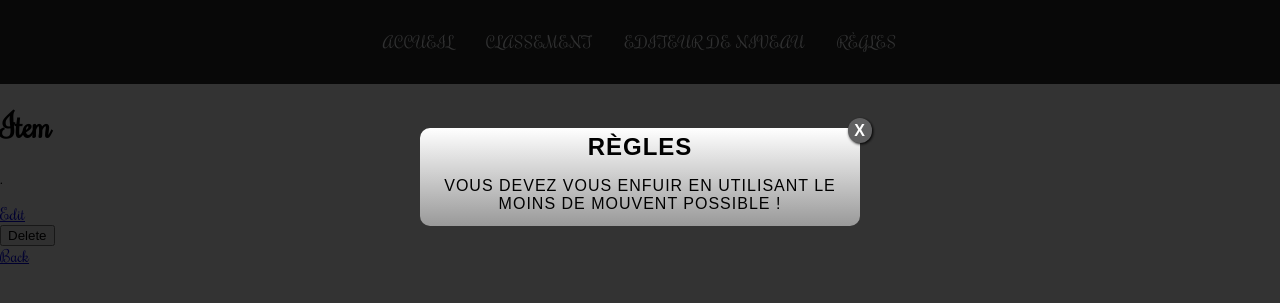
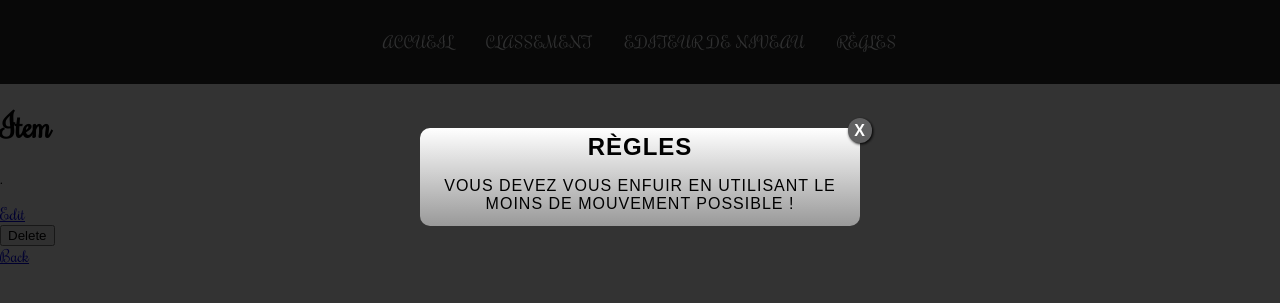
Before and after one commit to WildCodeSchool/reims-php-2109-project2-la-petite-evasion, a PHP site: template src/View/Item/show.html.twig in a window 1280 px wide, after a click on "RÈGLES". Shown: the top 303 px of the page. Run offline with PHP 8.4, Linux system fonts and the light colour scheme; the template is opened without the code that fills it, so the values that code supplies are empty; some libraries are stand-ins or nearby versions.

Commit message:
Update _navbar.html.twig

```diff
--- a/src/View/_navbar.html.twig
+++ b/src/View/_navbar.html.twig
@@ -13,7 +13,7 @@
             <div>
                 <a href="#close" title="Close" class="close">X</a>
                 <h2 class="modal-title">Règles</h2>
-                <p class="modal-content">Vous devez vous enfuir en utilisant le moins de mouvent possible !</p>
+                <p class="modal-content">Vous devez vous enfuir en utilisant le moins de mouvement possible !</p>
                 <p></p>
             </div>
         </div>
```
